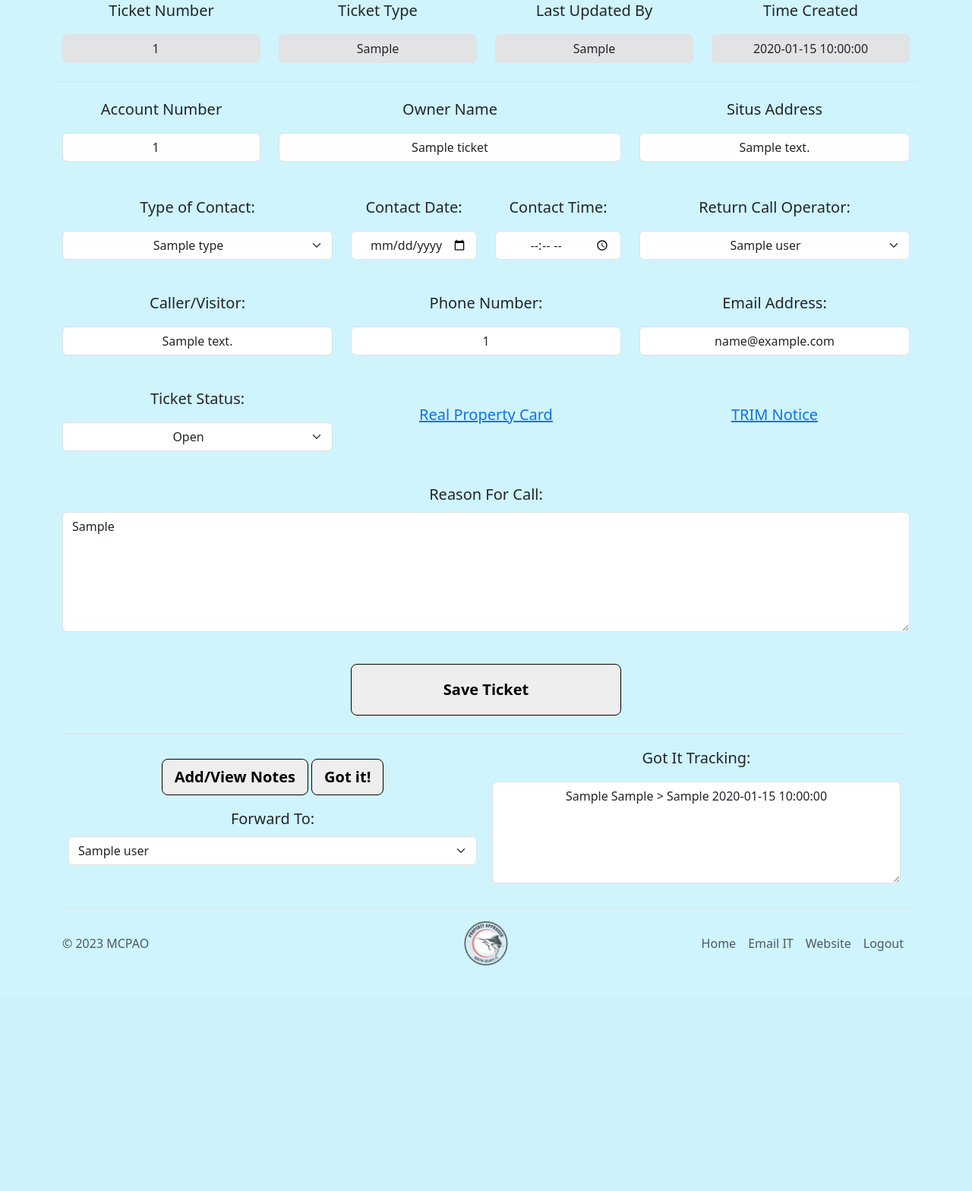
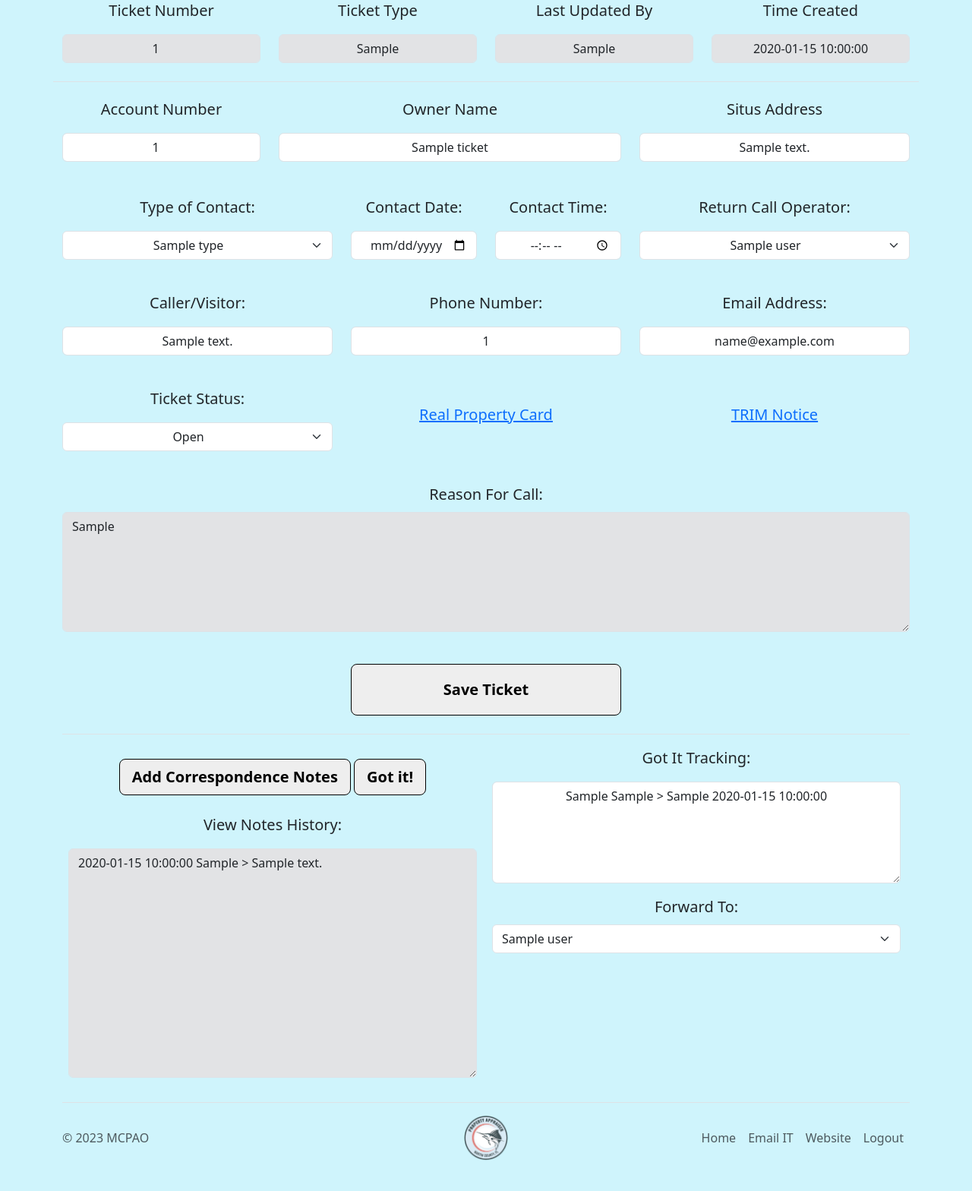
Before and after one commit to Deltron2020/CustomerTrackingWebApp, a Flask app: template app/templates/CT_UpdateTicket.html in a window 1280 px wide. Shown: the part 229-1797 px from the top of the page at 76% size. Before the commit the page ends 1500 px from the top, so only its background shows below. Run offline with Flask 3, Linux system fonts and the light colour scheme; the template is opened without the code that fills it: most values are stand-ins (such as "Sample title", 1, 10 or a date in 2020); parts of the project's set-up code (start-up, migrations or seed data) failed here and were passed over; some libraries are stand-ins or nearby versions.

Commit message:
Updated the correspondence section to a modified version of the request

```diff
--- a/app/ct_update_ticket/sql.py
+++ b/app/ct_update_ticket/sql.py
@@ -128,7 +128,7 @@ def forward_to_options():
 ## correspondence notes database read ##
 def load_correspondence_notes(data):
     with coxn.connect() as connection:
-        query = text("SELECT Notes, FORMAT(CreateDate,   'MM-dd-yyyy hh:mm:ss tt') AS CreateDate, CreateUser FROM [app].[CT_CorrespondenceNotes] WHERE TicketNumber = :ticketNumber ORDER BY id ASC")
+        query = text("SELECT Notes, FORMAT(CreateDate,   'MM-dd-yyyy hh:mm:ss tt') AS CreateDate, CreateUser FROM [app].[CT_CorrespondenceNotes] WHERE TicketNumber = :ticketNumber ORDER BY id DESC")
         results = connection.execute(query, {'ticketNumber': data})
 
         notes = []
--- a/app/templates/CT_TicketCorrespondence.html
+++ b/app/templates/CT_TicketCorrespondence.html
@@ -49,21 +49,17 @@
     <div class="row mb-3 mt-3 text-center">
         <div class="col p-2">
 
-            <a id="AddNotes" type="button" class="btn btn-secondary btn-lg fw-bold mt-2" data-val="" data-action="GOT IT" style="--bs-btn-bg: #eee; --bs-btn-color: #000; --bs-btn-border-color: #000; --bs-btn-hover-color: #000; --bs-btn-hover-bg: #7BCCEE; --bs-btn-line-height: 30px;">Add/View Notes </a>
+            <a id="AddNotes" type="button" class="btn btn-secondary btn-lg fw-bold mt-2" data-val="" data-action="GOT IT" style="--bs-btn-bg: #eee; --bs-btn-color: #000; --bs-btn-border-color: #000; --bs-btn-hover-color: #000; --bs-btn-hover-bg: #7BCCEE; --bs-btn-line-height: 30px;"> Add Correspondence Notes </a>
 
             <div class="modal fade" id="notesModal" tabindex="-1" aria-labelledby="notesModalLabel" aria-hidden="false">
                   <div class="modal-dialog">
+
                     <div class="modal-content">
                       <div class="modal-header">
                         <h1 class="modal-title fs-5" id="notesModalLabel">Correspondence Notes</h1>
                         <button type="button" class="btn-close" data-bs-dismiss="modal" aria-label="Close"></button>
                       </div>
                       <div class="modal-body">
-                          <div class="col-md-12">
-                              <label for="CorrespondenceNotesHistory" class="form-label mb-3" style="font-size:20px; font-weight:500;">View Notes History:</label>
-                              <textarea class="form-control bg-secondary-subtle" id="CorrespondenceNotesHistory" name="CorrespondenceNotesHistory" readonly="readonly" aria-label="CorrespondenceNotesHistory" rows="10" aria-describedby="basic-addon1" style="white-space: pre-line; height:400px; text-align: left;">{% for note in correspondence_notes %}{{ "%s %s > %s" % (note['CreateDate'], note['CreateUser'], note['Notes']) }}
-                                  {% endfor %}</textarea>
-                          </div>
 
                           <form action="/got_it_update/notes_submitted/{{ticket_data[0]['TicketNumber']}}" method="post" autocomplete="off">
                              <div class="row text-center" style="margin-top:10px; margin-bottom:42px;">
@@ -77,8 +73,10 @@
                                  </div>
                              </div>
                           </form>
+
                       </div>
                     </div>
+
                   </div>
             </div>
 
@@ -93,6 +91,20 @@
 
             <a id="GotIt" type="button" class="btn btn-secondary btn-lg fw-bold mt-2" data-val="{{ticket_data[0]['TicketNumber']}}" data-action="GOT IT" style="--bs-btn-bg: #eee; --bs-btn-color: #000; --bs-btn-border-color: #000; --bs-btn-hover-color: #000; --bs-btn-hover-bg: #7BCCEE; --bs-btn-line-height: 30px;">Got it! </a>
 
+            <div class="col-md-12 mt-4">
+                <label for="CorrespondenceNotesHistory" class="form-label mb-3" style="font-size:20px; font-weight:500;">View Notes History:</label>
+                <textarea class="form-control bg-secondary-subtle" id="CorrespondenceNotesHistory" name="CorrespondenceNotesHistory" readonly="readonly" aria-label="CorrespondenceNotesHistory" rows="12" aria-describedby="basic-addon1" style="white-space: pre-line; text-align: left;">{% for note in correspondence_notes %}{{ "%s %s > %s" % (note['CreateDate'], note['CreateUser'], note['Notes']) }}
+                    {% endfor %}</textarea>
+            </div>
+
+
+        </div>
+        <div class="col mb-2">
+
+            <label for="GotItTracking" class="form-label mb-3" style="font-size:20px; font-weight:500;">Got It Tracking:</label>
+            <textarea class="form-control text-center" readonly id="GotItTracking" name="GotItTracking" aria-label="GotItTracking" rows="5" aria-describedby="basic-addon1" style="white-space: pre-line;">{% for row in tracking_data %}
+                {{ "%s %s > %s %s" % (row['GotItUser'], row['ActionType'], row['ForwardToUser'], row['CreateDate']) }}{% endfor %}</textarea>
+
             <div class="mb-3 mt-3">
               <label for="ForwardTo" class="form-label" style="font-size:20px; font-weight:500;">Forward To:</label>
               <select id="ForwardTo" class="form-select" data-val="{{ticket_data[0]['TicketNumber']}}" data-action="FORWARD TO">
@@ -103,16 +115,6 @@
             </div>
 
         </div>
-        <div class="col mb-2">
-
-            <label for="GotItTracking" class="form-label mb-3" style="font-size:20px; font-weight:500;">Got It Tracking:</label>
-            <textarea class="form-control text-center" readonly id="GotItTracking" name="GotItTracking" aria-label="GotItTracking" rows="5" aria-describedby="basic-addon1" style="white-space: pre-line;">{% for row in tracking_data %}
-                {{ "%s %s > %s %s" % (row['GotItUser'], row['ActionType'], row['ForwardToUser'], row['CreateDate']) }}{% endfor %}</textarea>
-
-        </div>
-
-
     </div>
 
-
 </div>
--- a/app/templates/CT_UpdateTicket.html
+++ b/app/templates/CT_UpdateTicket.html
@@ -169,7 +169,7 @@
          <div class="row text-center" style="margin-top:42px; margin-bottom:42px;">
            <div class="col-md-12">
                <label for="ReasonForCall" class="form-label mb-2" style="font-size:20px; font-weight:500;">Reason For Call:</label>
-               <textarea class="form-control" id="ReasonForCall" name="CallReason" aria-label="CallReason" rows="6" aria-describedby="basic-addon1" style="white-space: pre-line; text-align: left;">{{ticket_data[0]['ReasonForCall']}}</textarea>
+               <textarea readonly class="form-control bg-secondary-subtle" id="ReasonForCall" name="CallReason" aria-label="CallReason" rows="6" aria-describedby="basic-addon1" style="white-space: pre-line; text-align: left;">{{ticket_data[0]['ReasonForCall']}}</textarea>
 
           </div>
          </div>
```
